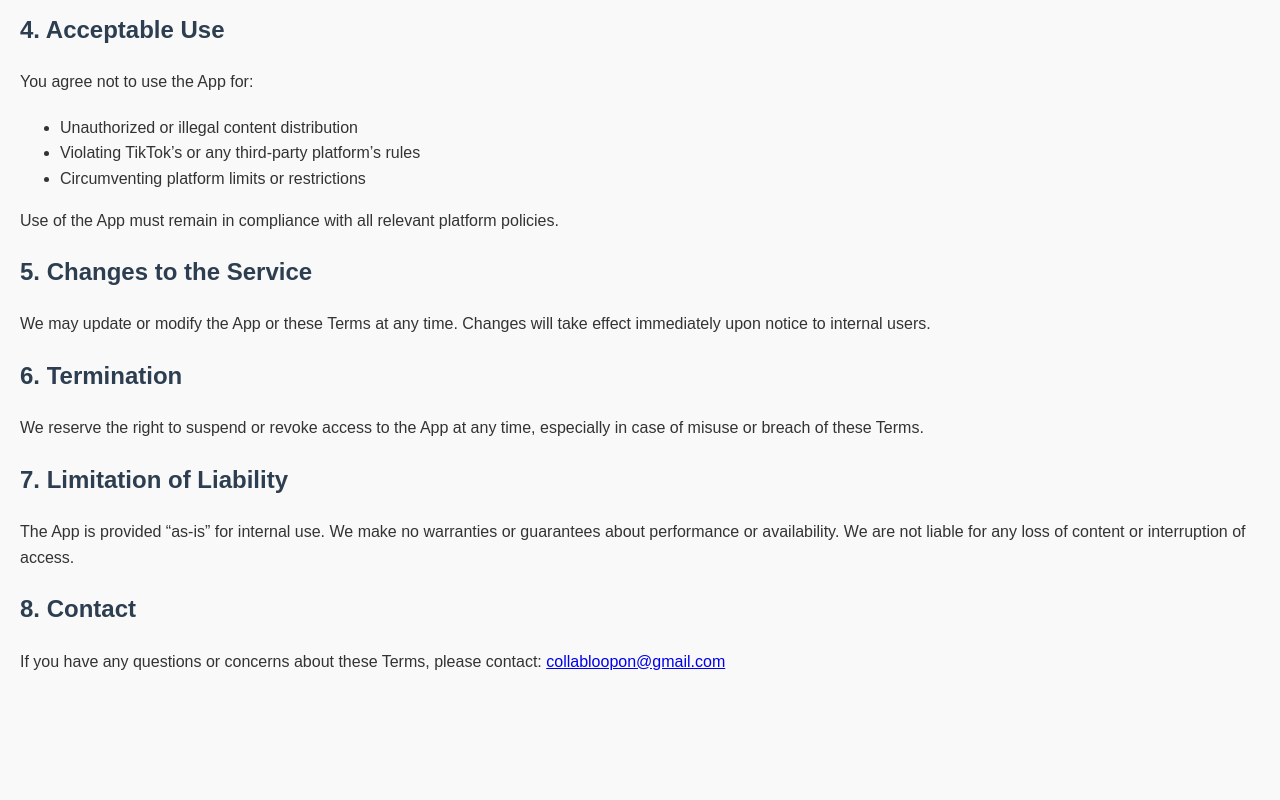
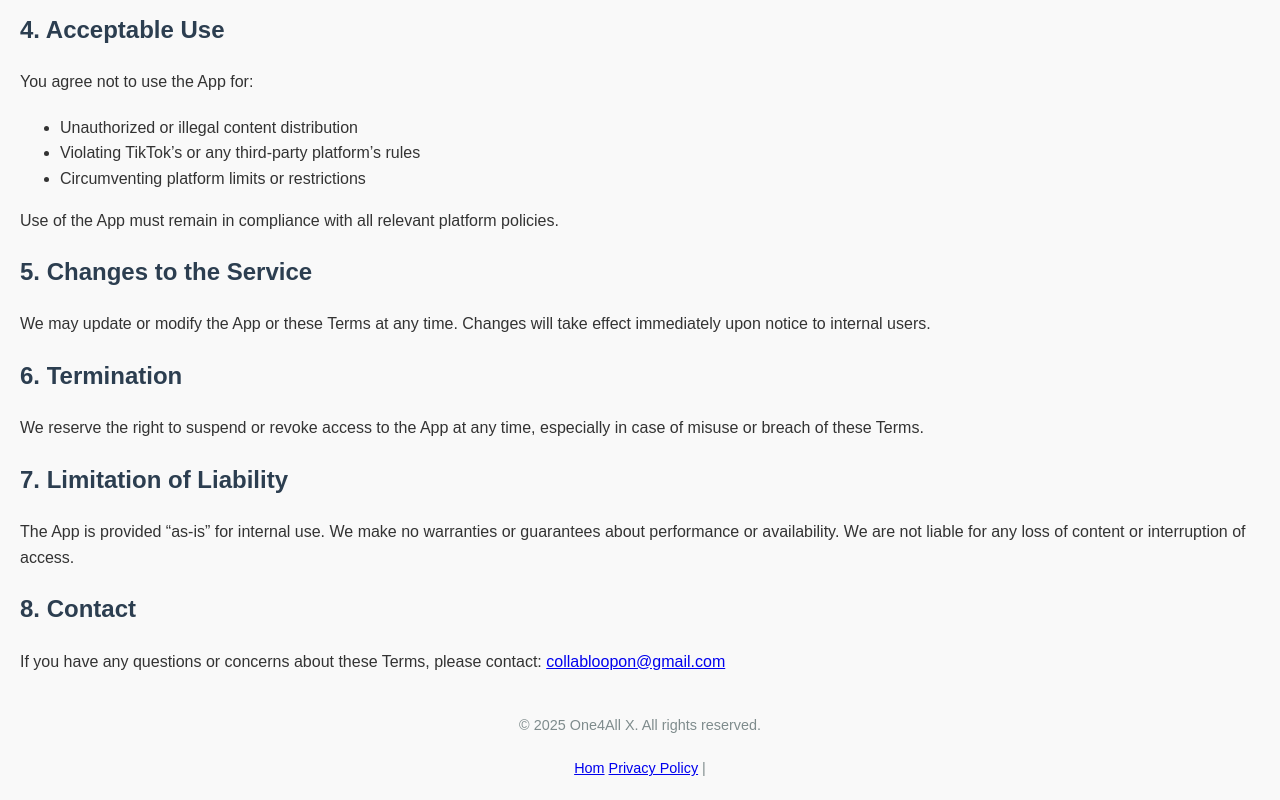
Before and after one commit to collabloop/one4allx-terms, a plain HTML site: page index.html in a window 1280 px wide. Shown: the part 630-1430 px from the top of the page. Before the commit the page ends 1324 px from the top, so only its background shows below. Drawn offline with Linux system fonts and the light colour scheme.

Commit message:
Update index.html

```diff
--- a/index.html
+++ b/index.html
@@ -3,7 +3,7 @@
 <head>
     <meta charset="UTF-8">
     <meta name="viewport" content="width=device-width, initial-scale=1.0">
-    <title>Terms of Service - One4All X</title>
+    <title>One4All X - Terms of Service</title>
     <style>
         body {
             font-family: Arial, sans-serif;
@@ -86,8 +86,13 @@
         <p>If you have any questions or concerns about these Terms, please contact: <a href="mailto:collabloopon@gmail.com">collabloopon@gmail.com</a></p>
     </section>
 
-    <footer style="display:none">
-        <p>&copy; [Your Company Name]. All Rights Reserved.</p>
+    <footer>
+        <p>&copy; 2025 One4All X. All rights reserved.</p>
+        <p>
+            <a href="https://collabloop.github.io/one4allx-home/" target="_blank">Hom</a>
+            <a href="https://collabloop.github.io/one4allx-privacy/" target="_blank">Privacy Policy</a> |
+
+        </p>
     </footer>
 
 </body>
```
